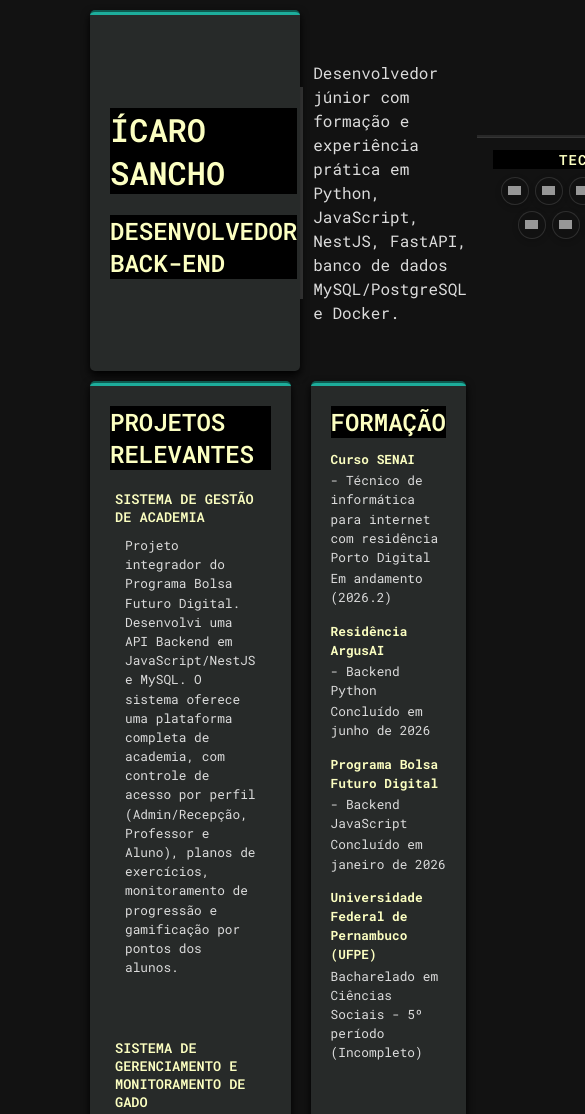
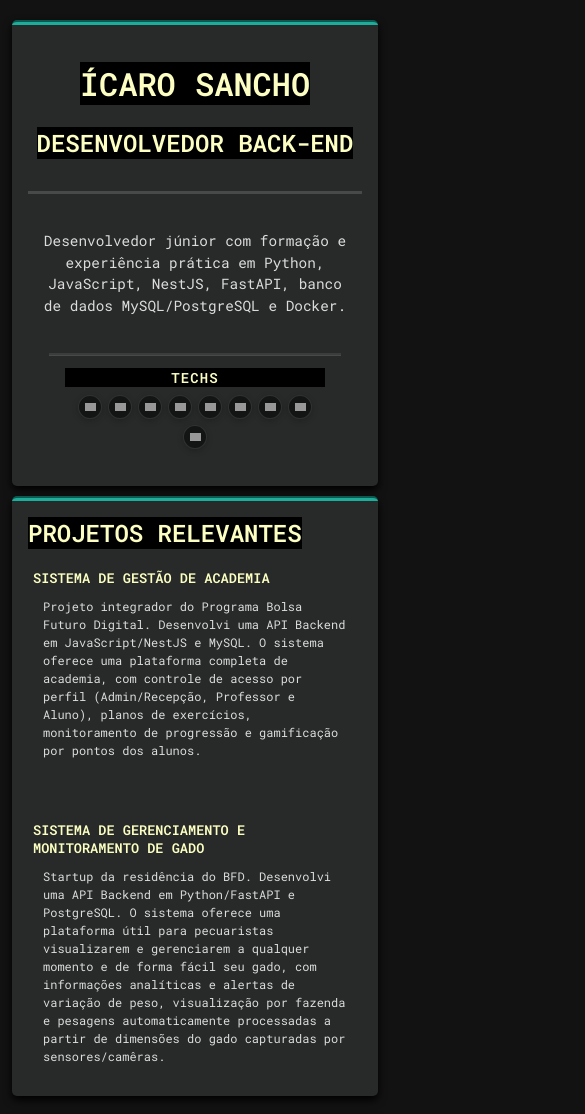
Before and after one commit to icaro662/landingPage, a plain HTML site: page index.html in a window 390 px wide. Shown: the top 1114 px of the page, 585 px wide, since content can reach past the window. Drawn offline with Linux system fonts and the light colour scheme; grey boxes are pictures that could not be loaded.

Commit message:
add responsiveness and fade in animation on page load event

```diff
--- a/index.html
+++ b/index.html
@@ -92,7 +92,7 @@
             </li>
             <li>
               <strong>Universidade Federal de Pernambuco (UFPE)</strong>
-              <span>Bacharelado em Ciências Sociais - 5º período (Incompleto)</span>
+              <span>Bacharelado em Ciências Sociais - 5º período<br>(Incompleto 2023.2-2025.2)</span>
             </li>
           </ul>
         </div>
--- a/style.css
+++ b/style.css
@@ -59,25 +59,28 @@ body {
     background-size: cover;
     background-attachment: fixed;
     background-color: #121212;
+    overflow-x: hidden;
+    opacity: 0;
+    animation: fadeInBody 0.8s ease forwards;
 }
 
 main {
-    margin-left: 70px;
-    margin-right: 70px;
-    margin-bottom: 20px;
+    max-width: 1200px;
+    margin: 0 auto 20px;
+    padding: 0 20px;
     display: flex;
     flex-direction: column;
     justify-content: center;
+    box-sizing: border-box;
+    animation: fadeInUp 0.9s ease-out 0.15s both;
 }
 
 .personal-info {
     background-color: #272a29;
     border-top: 5px groove #1dad9b;
     border-radius: 5px;
-    margin: 20px auto;
-    margin-bottom: 0px;
-    margin-top: 10px;
-    width: calc(100% - 40px);
+    margin: 20px auto 0;
+    width: 100%;
     padding: 20px;
     display: flex;
     flex-direction: row;
@@ -85,6 +88,7 @@ main {
     justify-content: space-between;
     box-sizing: border-box;
     box-shadow: 0 4px 8px rgb(0, 0, 0);
+    gap: 18px;
 }
 
 .personal-text {
@@ -92,6 +96,7 @@ main {
     padding-right: 3px;
     border-right: 3px solid rgba(255, 255, 255, 0.15);
     width: 320px;
+    flex-shrink: 0;
 }
 
 .personal-text h1 {
@@ -172,7 +177,7 @@ main {
     display: flex;
     align-items: stretch;
     gap: 20px;
-    width: calc(100% - 40px);
+    width: 100%;
     margin: 0 auto;
 }
 
@@ -402,10 +407,120 @@ footer p {
     text-transform: uppercase;
     background-color: black;
     width: fit-content;
-    margin: 0;
+    margin: 4px auto 0;
     padding: 0;
     font-size: 0.875rem;
     line-height: 1.5;
-    margin-left: 680px;
-    margin-top: 4px;
 }
+
+@keyframes fadeInBody {
+    from {
+        opacity: 0;
+    }
+    to {
+        opacity: 1;
+    }
+}
+
+@keyframes fadeInUp {
+    from {
+        opacity: 0;
+        transform: translateY(14px);
+    }
+    to {
+        opacity: 1;
+        transform: translateY(0);
+    }
+}
+
+@media (max-width: 1024px) {
+    .personal-info {
+        flex-wrap: wrap;
+        justify-content: center;
+    }
+
+    .personal-text {
+        width: 100%;
+        max-width: 420px;
+        border-right: none;
+        border-bottom: 3px solid rgba(255, 255, 255, 0.15);
+        padding-right: 0;
+        padding-bottom: 12px;
+        text-align: center;
+    }
+
+    .personal-text h1,
+    .personal-text h2 {
+        margin-left: auto;
+        margin-right: auto;
+    }
+
+    .personal-desc {
+        text-align: center;
+    }
+
+    .techs {
+        width: 100%;
+        max-width: 260px;
+    }
+
+    .lower-section {
+        flex-direction: column;
+    }
+
+    .knowledge {
+        width: 100%;
+    }
+}
+
+@media (max-width: 640px) {
+    main {
+        padding: 0 12px;
+    }
+
+    .personal-info,
+    .projects,
+    .personal-projects,
+    .knowledge {
+        padding: 16px;
+    }
+
+    .personal-info {
+        gap: 12px;
+    }
+
+    .personal-desc {
+        font-size: 0.9rem;
+    }
+
+    .projects p,
+    .personal-projects li,
+    .knowledge li {
+        font-size: 0.75rem;
+    }
+
+    .tech-badge {
+        width: 22px;
+        height: 22px;
+    }
+
+    .tech-badge img {
+        width: 11px;
+        height: 11px;
+    }
+
+    .social-links {
+        gap: 8px;
+    }
+
+    footer {
+        height: auto;
+        padding: 12px 10px 16px;
+    }
+}
+
+@media (min-width: 1400px) {
+    main {
+        max-width: 1320px;
+    }
+}
```
